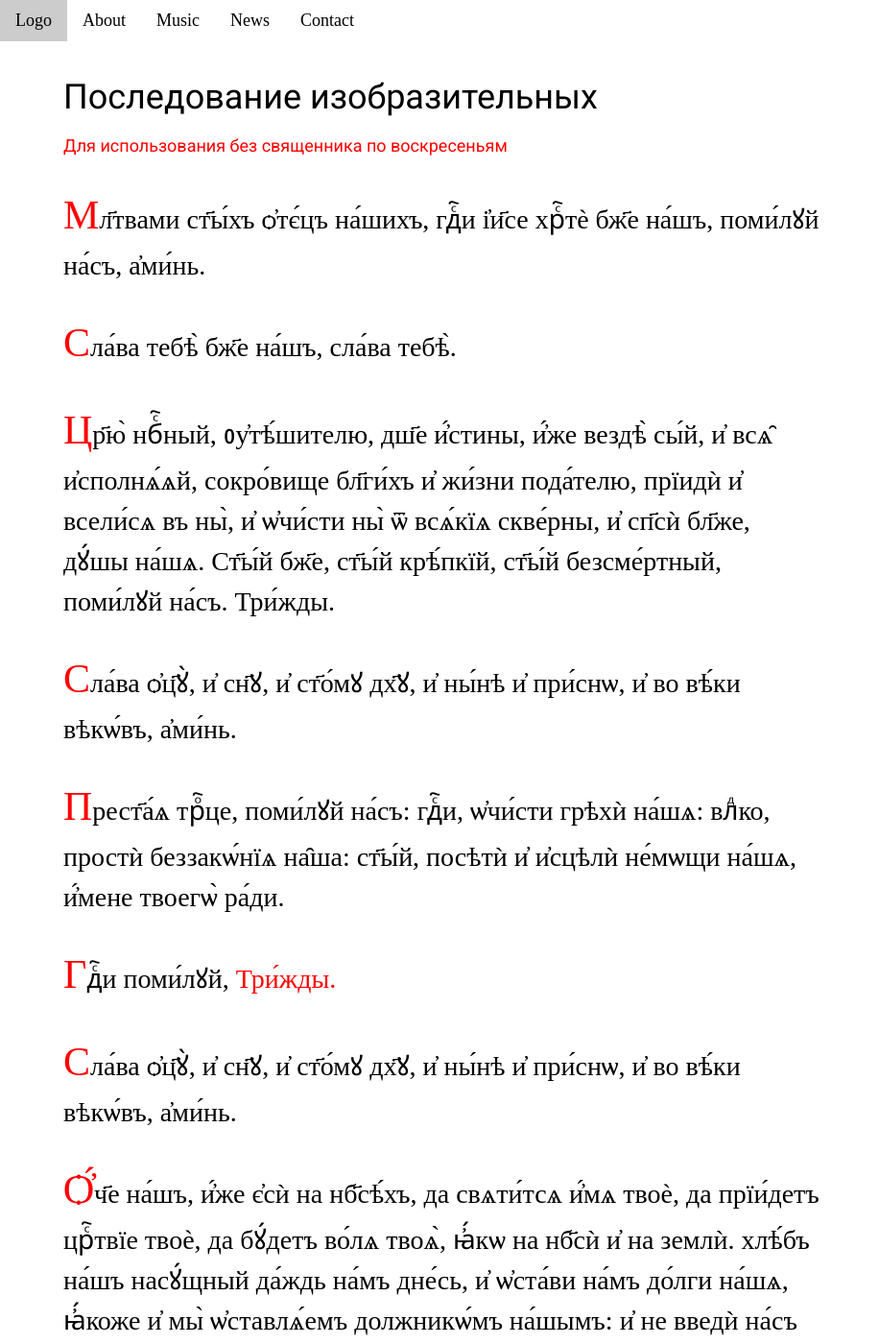
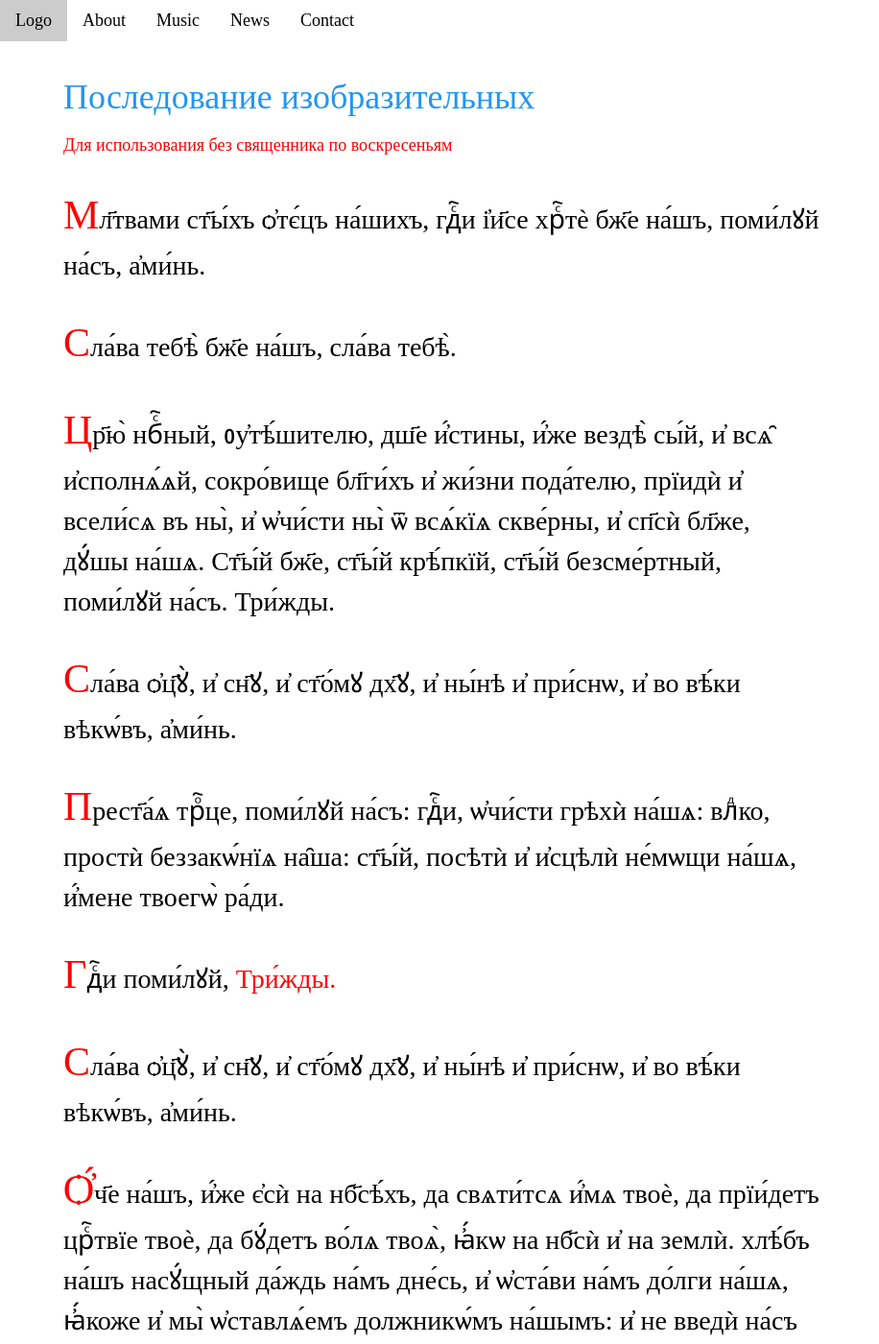
Before and after one commit to markjville/markjville.github.io, a Jekyll site: the page built from index.md, in a window 1280 px wide and 1400 px high. Shown: the whole window at 96% size, without its empty margins (0-916 px from the left). Built offline with Jekyll 4.4.1, drawn with Linux system fonts in a browser that asks for light colours; some web fonts are replaced; comment, search, counter and statistics services are not loaded; our own code applies the rules of GitHub Pages for plain Markdown files.

Commit message:
Update default.html

```diff
--- a/_layouts/default.html
+++ b/_layouts/default.html
@@ -9,7 +9,7 @@
 <link rel="stylesheet" href="https://cdnjs.cloudflare.com/ajax/libs/font-awesome/4.7.0/css/font-awesome.min.css">
 <link rel="stylesheet" href="https://slavonic.github.io/css/fonts.css" type="text/css">
 <style>
-html,h1,h2,h3,h4,h5,h6 {font-family: "Roboto", sans-serif;}
+html,h1,h2,h3,h4,h5,h6 {font-family: "Goudy Old Style";}
 body {font-family: Ponomar Unicode; font-size: 28px;}
 p::first-letter {
   font-size: 150%;
@@ -35,7 +35,7 @@ p::first-letter {
 
   <div class="w3-row w3-padding-64">
     <div class="w3-twothird w3-container">
-      <h1 class="w3-text-blue; font-family: "Goudy Old Style"; text-align: center;">Последование изобразительных</h1>
+      <h1 class="w3-text-blue">Последование изобразительных</h1>
       <div class="post-content">
                   <h5 style="color:red;"> Для использования без священника по воскресеньям</h5><!--kg-card-begin: html--><p>Мл҃твами ст҃ы́хъ ѻ҆тє́цъ на́шихъ, гдⷭ҇и і҆и҃се хрⷭ҇тѐ бж҃е на́шъ, поми́лꙋй на́съ, а҆ми́нь.</p>
 <p>Сла́ва тебѣ̀ бж҃е на́шъ, сла́ва тебѣ̀.</p>
```
